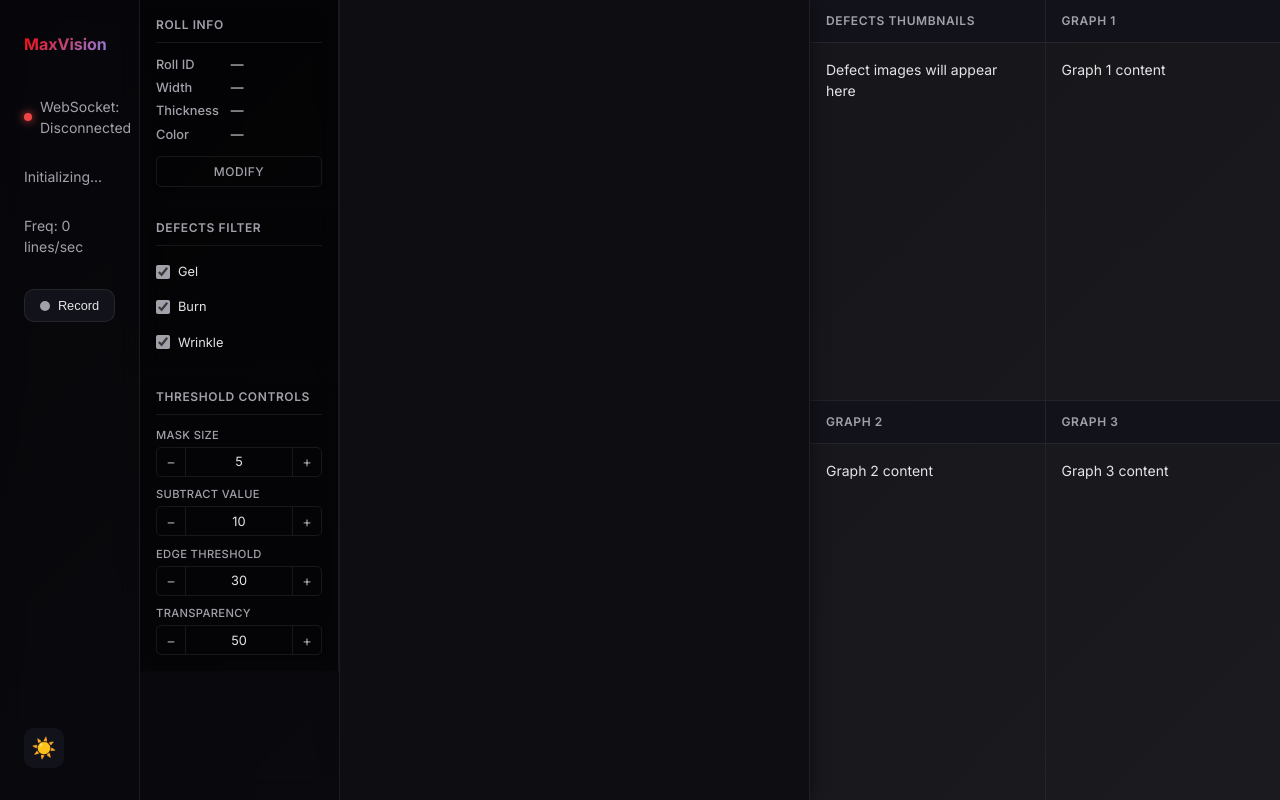
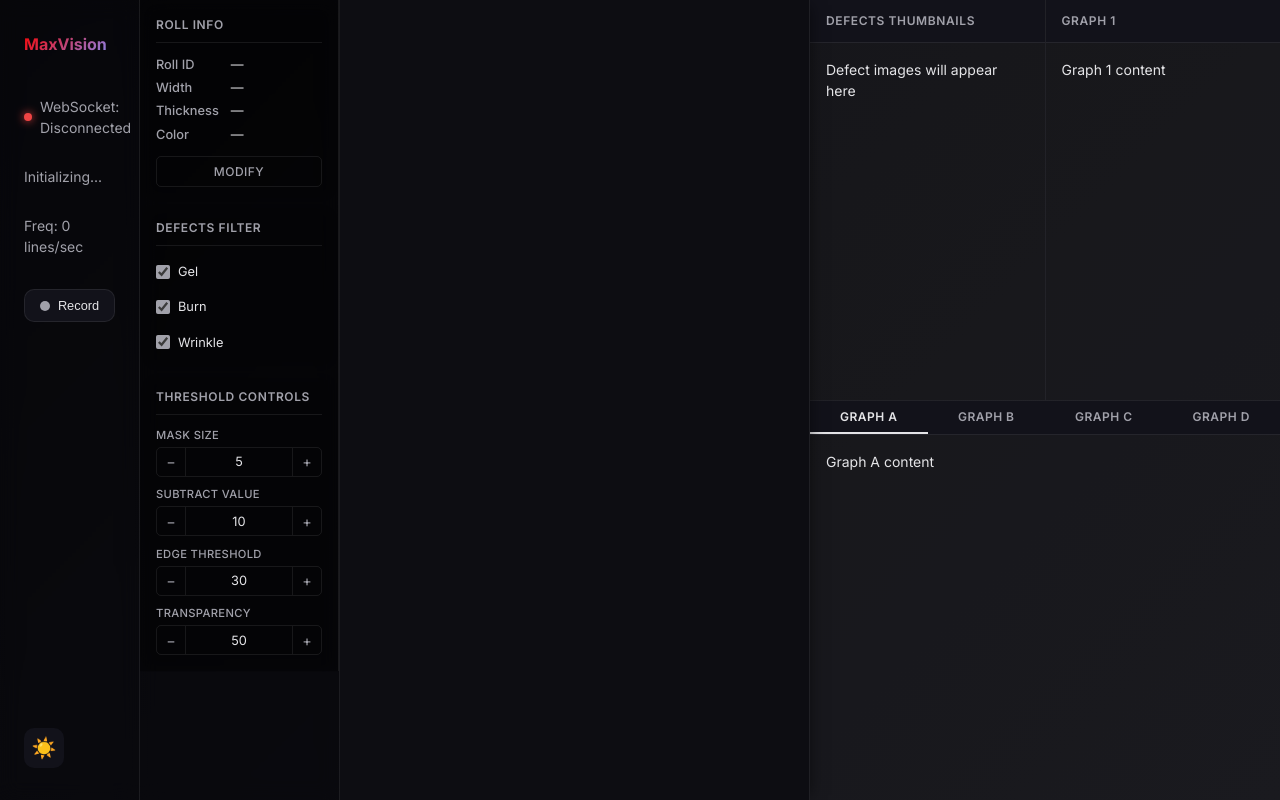
Before and after one commit to osama-gawish/MaxVision, a React app in the folder frontend/: page / in a window 1280 px wide. Built offline with nearby package versions, Linux system fonts and the light colour scheme; the HTML template or start-up script is replaced by a standard one.

Commit message:
Graph panel

```diff
--- a/frontend/src/App.jsx
+++ b/frontend/src/App.jsx
@@ -35,6 +35,9 @@ function App() {
     edgeThreshold: 30,
     transparency: 50,
   })
+
+  const GRAPH_TABS = ['Graph A', 'Graph B', 'Graph C', 'Graph D']
+  const [activeGraph, setActiveGraph] = useState('Graph A')
 
   const updateThreshold = useCallback((key, delta) => {
     setThresholds(prev => ({
@@ -175,7 +178,7 @@ function App() {
           onFrequencyChange={handleFrequencyChange}
         />
 
-        {/* 2x2 Grid: Defects Thumbnails + Graphs */}
+        {/* Panels: 2 on top, 1 wide on bottom */}
         <div className={styles.panelsGrid}>
           <Panel title="Defects Thumbnails">
             <p>Defect images will appear here</p>
@@ -183,11 +186,12 @@ function App() {
           <Panel title="Graph 1">
             <p>Graph 1 content</p>
           </Panel>
-          <Panel title="Graph 2">
-            <p>Graph 2 content</p>
-          </Panel>
-          <Panel title="Graph 3">
-            <p>Graph 3 content</p>
+          <Panel
+            tabs={GRAPH_TABS}
+            activeTab={activeGraph}
+            onTabChange={setActiveGraph}
+          >
+            <p>{activeGraph} content</p>
           </Panel>
         </div>
       </main>
--- a/frontend/src/App.module.css
+++ b/frontend/src/App.module.css
@@ -26,7 +26,7 @@
     position: relative;
 }
 
-/* 2x2 Grid for Defects Thumbnails and Graphs */
+/* Panels: 2 on top, 1 wide on bottom */
 .panelsGrid {
     flex: 1;
     display: grid;
@@ -34,6 +34,10 @@
     grid-template-rows: 1fr 1fr;
     gap: 1px;
     background: var(--border-color);
+}
+
+.panelsGrid>*:last-child {
+    grid-column: 1 / -1;
 }
 
 /* Roll Info definition list */
--- a/frontend/src/components/Panel/Panel.jsx
+++ b/frontend/src/components/Panel/Panel.jsx
@@ -1,9 +1,23 @@
 import styles from './Panel.module.css'
 
-function Panel({ title, children }) {
+function Panel({ title, tabs, activeTab, onTabChange, children }) {
     return (
         <div className={styles.panel}>
-            <div className={styles.title}>{title}</div>
+            {tabs ? (
+                <div className={styles.tabBar}>
+                    {tabs.map(tab => (
+                        <button
+                            key={tab}
+                            className={`${styles.tab} ${activeTab === tab ? styles.tabActive : ''}`}
+                            onClick={() => onTabChange(tab)}
+                        >
+                            {tab}
+                        </button>
+                    ))}
+                </div>
+            ) : (
+                <div className={styles.title}>{title}</div>
+            )}
             <div className={styles.content}>
                 {children}
             </div>
--- a/frontend/src/components/Panel/Panel.module.css
+++ b/frontend/src/components/Panel/Panel.module.css
@@ -23,3 +23,35 @@
     color: var(--text-primary);
     font-size: 0.875rem;
 }
+
+/* Tab bar (used when tabs prop is provided) */
+.tabBar {
+    display: flex;
+    background: var(--bg-secondary);
+    border-bottom: 1px solid var(--border-color);
+}
+
+.tab {
+    flex: 1;
+    padding: 0.5rem 0;
+    font-size: 0.75rem;
+    font-weight: 600;
+    font-family: inherit;
+    text-transform: uppercase;
+    letter-spacing: 0.04em;
+    color: var(--text-secondary);
+    background: transparent;
+    border: none;
+    border-bottom: 2px solid transparent;
+    cursor: pointer;
+    transition: color 0.15s, border-color 0.15s;
+}
+
+.tab:hover {
+    color: var(--text-primary);
+}
+
+.tabActive {
+    color: var(--text-primary);
+    border-bottom-color: var(--text-primary);
+}
```
